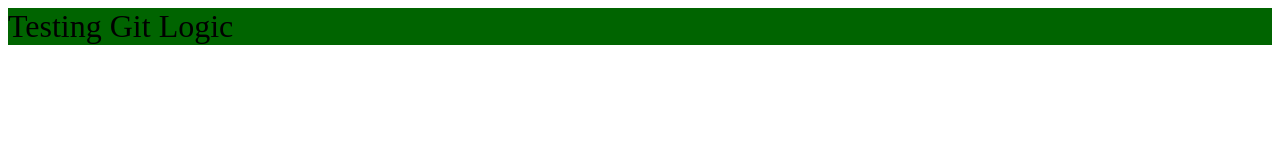
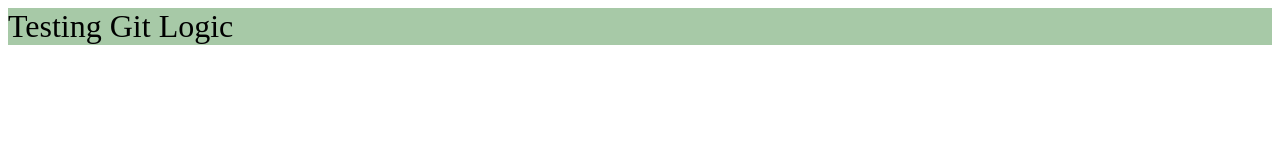
Before and after one commit to AnastasiaParshakova/TestingGitLogic, a plain HTML site: page index.html in a window 1280 px wide. Drawn offline with Linux system fonts and the light colour scheme.

Commit message:
update 20:28

```diff
--- a/styles.css
+++ b/styles.css
@@ -1,4 +1,4 @@
 div {
     font-size: 32px;
-    background-color: darkgreen
+    background-color: rgb(167, 201, 167)
 }
```
Also changed, not shown: index.html (+3 -0 lines).
